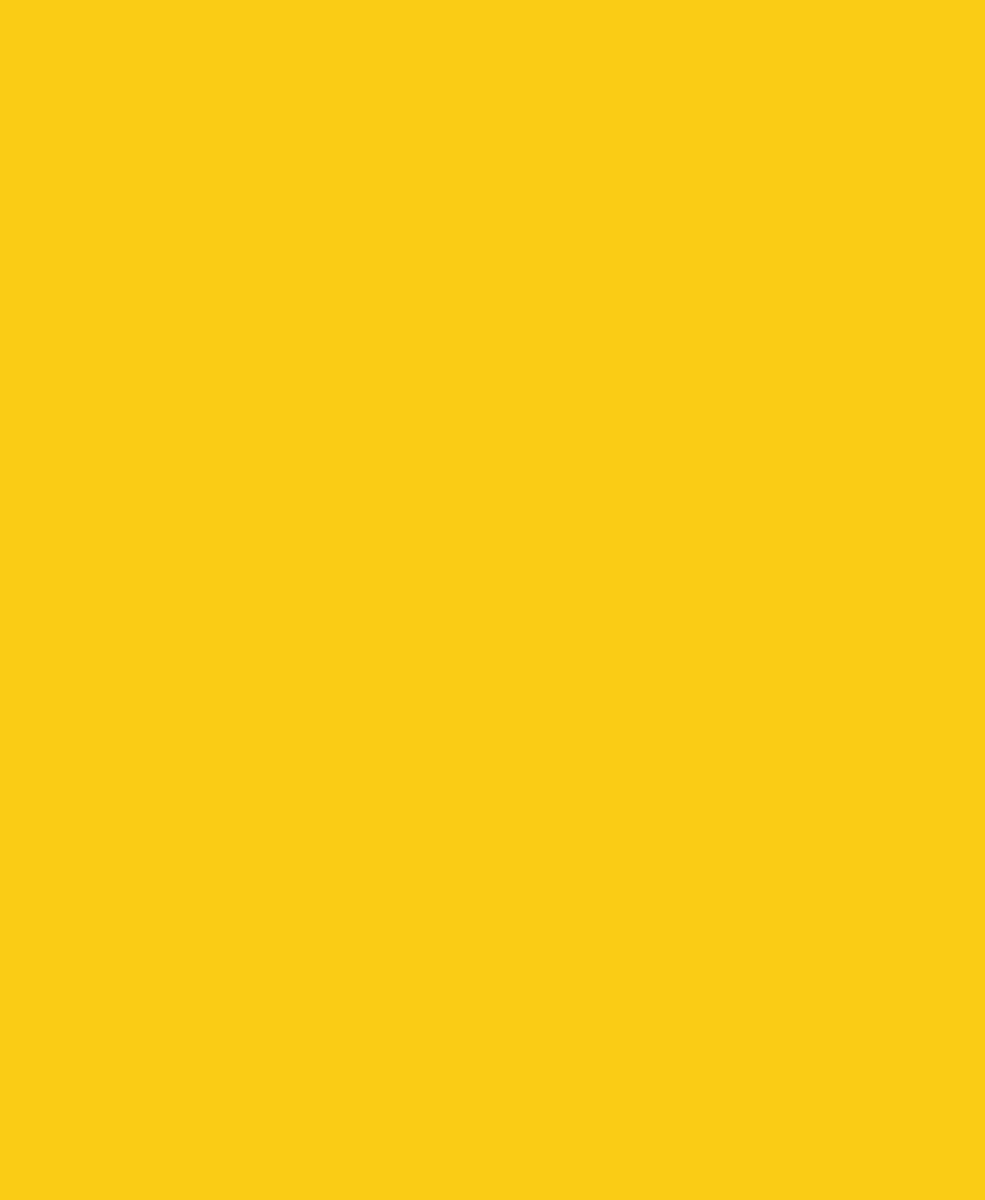
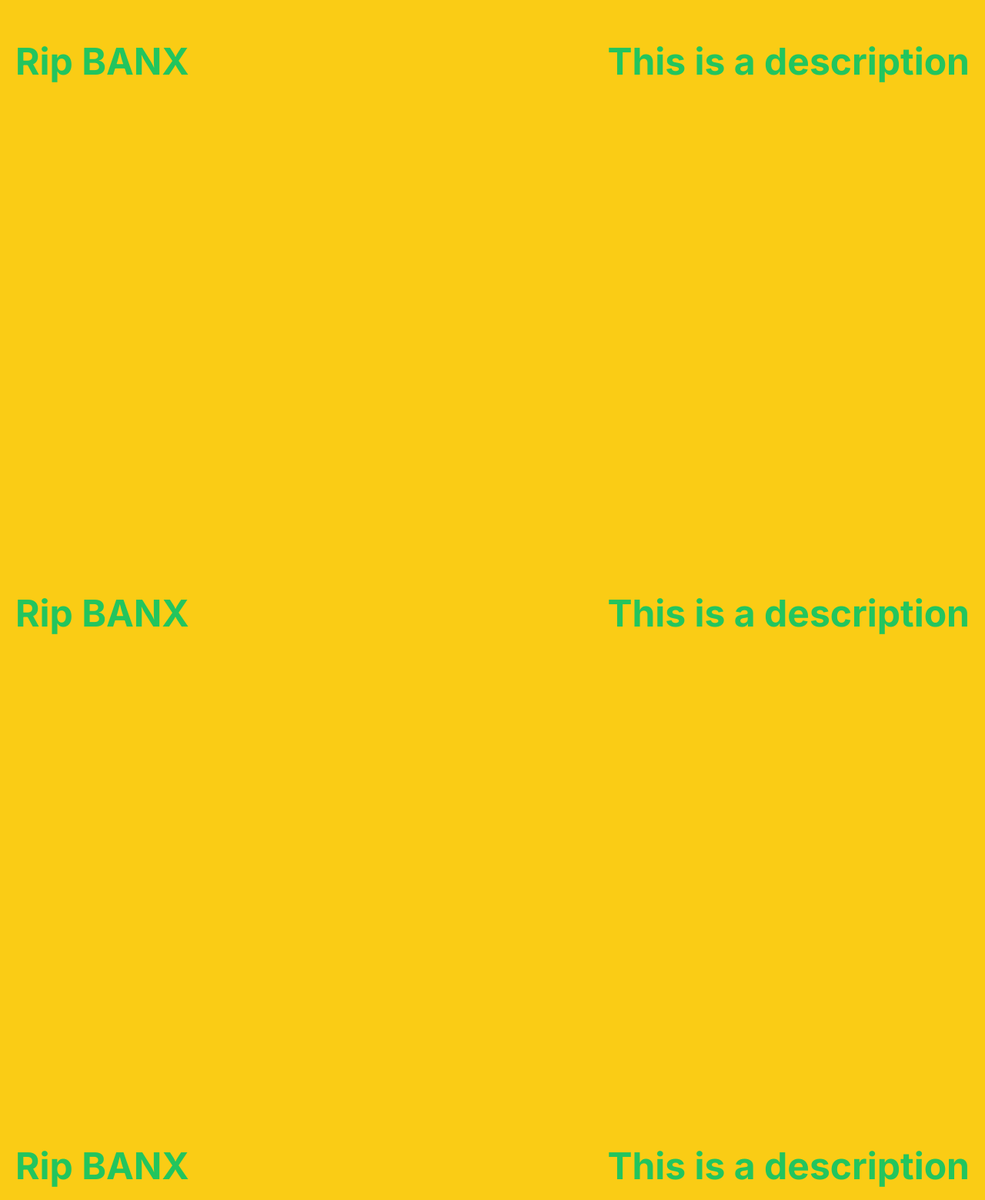
Before and after one commit to mstevensdesign/pigfarm-club, a Next.js app: page /games/overwatch2 in a window 1280 px wide. Shown: the part 736-2295 px from the top of the page at 77% size. Built offline with nearby package versions, Linux system fonts and the light colour scheme.

Commit message:
add title and description to clip component

```diff
--- a/src/app/components/Clip.tsx
+++ b/src/app/components/Clip.tsx
@@ -2,6 +2,8 @@ import ReactPlayer from "react-player";
 
 type Props = {
   url: string;
+  title?: string;
+  description?: string;
 };
 
 const Clip = (props: Props) => {
@@ -9,6 +11,10 @@ const Clip = (props: Props) => {
     <>
       <div className="m-5">
         <div className="relative pt-[56.25%]">
+          <h2 className="absolute bottom-0 left-0 z-10">{props.title}</h2>
+          <h2 className="absolute bottom-0 right-0 z-10">
+            {props.description}
+          </h2>
           <ReactPlayer
             url={props.url}
             className="absolute left-0 top-0"
--- a/src/app/games/overwatch2/page.tsx
+++ b/src/app/games/overwatch2/page.tsx
@@ -21,9 +21,27 @@ const Overwatch2 = (props: Props) => {
   return (
     <>
       <h2 className="mt-5 text-center text-lg">Overwatch 2</h2>
-      {isMounted && <Clip url="https://www.youtube.com/watch?v=Smoz9J3ZSts" />}
-      {isMounted && <Clip url="https://www.youtube.com/watch?v=Smoz9J3ZSts" />}
-      {isMounted && <Clip url="https://www.youtube.com/watch?v=Smoz9J3ZSts" />}
+      {isMounted && (
+        <Clip
+          url="https://www.youtube.com/watch?v=Smoz9J3ZSts"
+          title="Rip BANX"
+          description="This is a description"
+        />
+      )}
+      {isMounted && (
+        <Clip
+          url="https://www.youtube.com/watch?v=Smoz9J3ZSts"
+          title="Rip BANX"
+          description="This is a description"
+        />
+      )}
+      {isMounted && (
+        <Clip
+          url="https://www.youtube.com/watch?v=Smoz9J3ZSts"
+          title="Rip BANX"
+          description="This is a description"
+        />
+      )}
     </>
   );
 };
```
